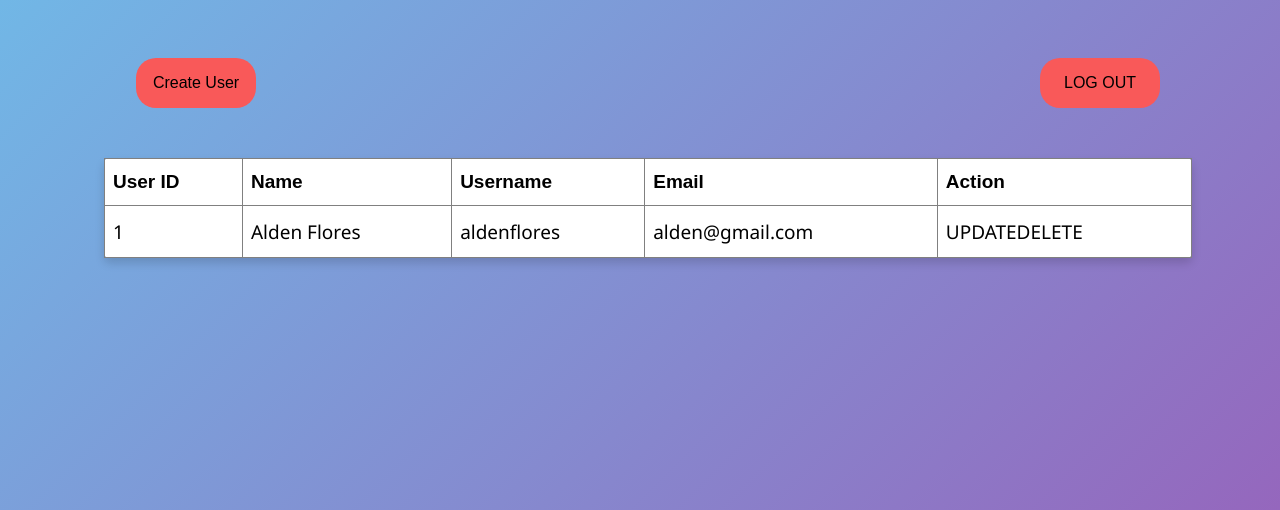
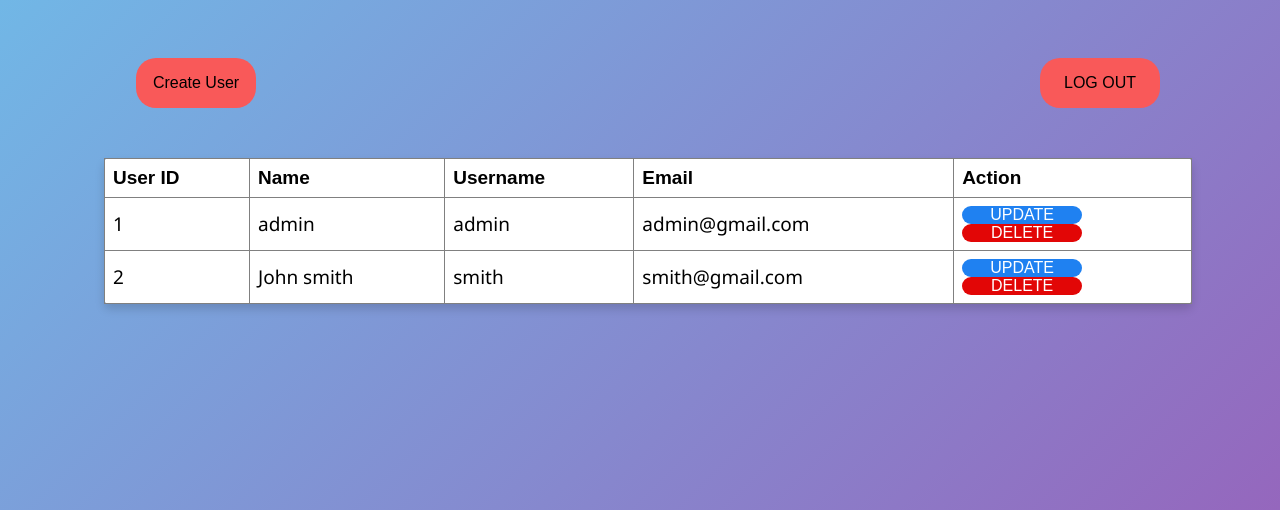
Before and after one commit to bananalden/schoolproject, a PHP site: page /otherpages/admin.php in a window 1280 px wide. Shown: the top 510 px of the page. Run offline with PHP 8.4, Linux system fonts and the light colour scheme; a user stored in the database is signed in; data comes from the database, SQL or seed files in the repository.

Commit message:
proper display of data

```diff
--- a/css/admins.css
+++ b/css/admins.css
@@ -89,10 +89,10 @@ td, th {
 /* ----- TABLE BUTTON ----- */
 
 
-.update, .delete{
+.update {
       height: 100%;
       width: 120px;
-      background-color: #f95959;
+      background-color: #1f81f1;
       font-family: 'Poppins',sans-serif;
       border-radius: 20px;
       flex-direction: column;
@@ -101,5 +101,19 @@ td, th {
       text-align: center;
       font-size: 16px;
       text-decoration: none;
-      color: black;
+      color: white;
 }
+.delete{
+      height: 100%;
+      width: 120px;
+      background-color: #e20606;
+      font-family: 'Poppins',sans-serif;
+      border-radius: 20px;
+      flex-direction: column;
+      display: flex;
+      justify-content: center;
+      text-align: center;
+      font-size: 16px;
+      text-decoration: none;
+      color: white;
+}
--- a/otherpages/admin.php
+++ b/otherpages/admin.php
@@ -1,5 +1,6 @@
 <?php
 require 'backend/adminauthentication.php';
+require 'backend/database.php'
 ?>
 
 <html>
@@ -17,21 +18,14 @@ require 'backend/adminauthentication.php';
       <a class="logout-button" href="logout.php">LOG OUT</a>
 </div>
       <table class="content">
-            <tr class="header">
-                  <th>User ID</th>
+      <tr class="header">
+      <th>User ID</th>
                   <th>Name</th>
                   <th>Username</th>
                   <th>Email</th>
                   <th>Action</th>
             </tr>
-
-            <tr>
-                  <td>1</td>
-                  <td>Alden Flores</td>
-                  <td>aldenflores</td>
-                  <td>alden@gmail.com</td>
-                  <td><a>UPDATE</a><a>DELETE</a></td>
-            </tr>
+      <?php include 'backend/usertable.php'; ?>
       </table>
 
       <!-- <nav class="nav-bar">
--- /dev/null
+++ b/otherpages/backend/usertable.php
@@ -0,0 +1,27 @@
+<?php
+
+$stmt = "SELECT * FROM userlist;";
+$result=mysqli_query($conn, $stmt);
+
+if($result){
+    while($row = mysqli_fetch_assoc($result)){
+        $id = $row["userID"];
+        $name = $row["fullName"];
+        $username = $row["username"];
+        $email = $row["email"];
+        echo '
+    <tr>
+    <td>'.$id.'</td>
+    <td>'.$name.'</td>
+    <td>'.$username.'</td>
+    <td>'.$email.'</td>
+    <td><a class="update">UPDATE</a><a class="delete">DELETE</a></td>
+    </tr>';
+
+    }
+
+
+ }
+
+
+?>
```
